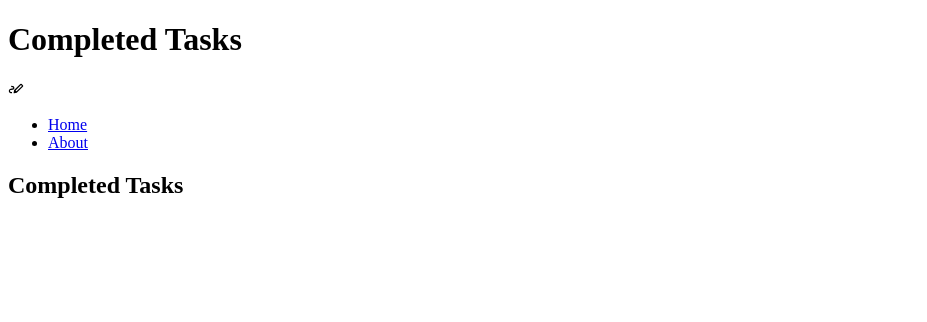
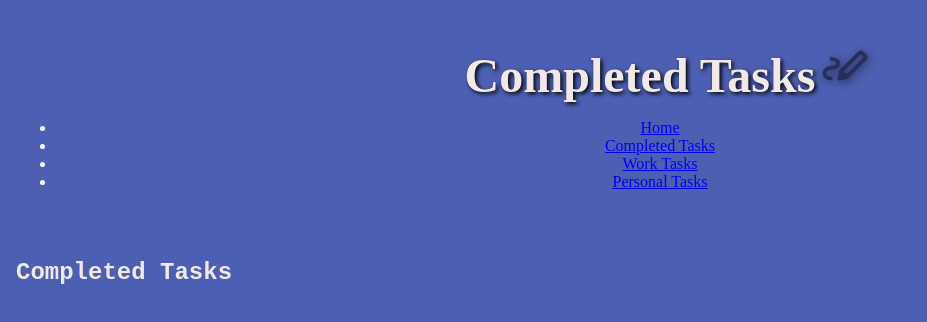
Before and after one commit to Buffaluv07/TodoTEST, a plain HTML site: page Completed/index.html in a window 1280 px wide. Shown: the whole page, without its empty margins (0-927 px from the left). Drawn offline with Linux system fonts and the light colour scheme.

Commit message:
navagation pages up to date so far

```diff
--- a/Completed/index.html
+++ b/Completed/index.html
@@ -13,8 +13,10 @@
         </div>
         <nav>
             <ul>
-                <li><a href="index.html">Home</a></li>
-                <li><a href="about.html">About</a></li>
+                <li><a href="../index.html">Home</a></li>
+                <li><a href="Completed/index.html">Completed Tasks</a></li>
+                <li><a href="Work/index.html">Work Tasks</a></li>
+                <li><a href="Personal/index.html">Personal Tasks</a></li>
             </ul>
         </nav>
     </header>
--- a/Completed/style.css
+++ b/Completed/style.css
@@ -0,0 +1,61 @@
+body {
+    font-family: Merriweather;
+    margin: 0;
+    padding: 0;
+    background-color: #4d5fb2;
+}
+body {
+    font-family:'Courier New', Courier, monospace; /* Set the global font */
+    margin: 0;
+    padding: 0;
+    background-color: #4d5fb2;
+    color: #f1e8e8; /* Default text color */
+}
+
+h2, h3, h4, h5, h6 {
+    font-family: 'Courier New', Courier, monospace; /* Ensure headings use the same font */
+    color: #f1e8e8; /* Consistent heading color */
+}
+
+p, ul, li, span, input, button, textarea {
+    font-family: 'Merriweather', serif; /* Apply the global font to all text elements */
+}
+
+header {
+    background-color: #4d5fb2;
+    color: white;
+    padding: 1rem;
+    text-align: center;
+}
+.header-logo svg {
+    width: 50px;
+    height: 50px;
+    margin-top: -80px;
+    margin-left: 180px;
+    position: absolute;
+    opacity: 0.5;
+    filter: drop-shadow(2px 2px 4px #000000);
+    animation: fade-in 1s ease-in-out;
+}
+
+main {
+    padding: 1rem;
+}
+h1{
+    font-size: 3rem;
+    color: #f1e8e8;
+    text-align: center;
+    margin-bottom: 1rem;
+    font-family: Merriweather;
+    text-shadow: 2px 2px 4px #000000;
+}
+
+section {
+    margin-bottom: 2rem;
+}
+.new-task-selection {
+    display: flex;
+    justify-content: space-between;
+    align-items: center;
+    margin-bottom: 1rem;
+}
--- a/Personal/style.css
+++ b/Personal/style.css
@@ -0,0 +1,61 @@
+body {
+    font-family: Merriweather;
+    margin: 0;
+    padding: 0;
+    background-color: #4d5fb2;
+}
+body {
+    font-family:'Courier New', Courier, monospace; /* Set the global font */
+    margin: 0;
+    padding: 0;
+    background-color: #4d5fb2;
+    color: #f1e8e8; /* Default text color */
+}
+
+h2, h3, h4, h5, h6 {
+    font-family: 'Courier New', Courier, monospace; /* Ensure headings use the same font */
+    color: #f1e8e8; /* Consistent heading color */
+}
+
+p, ul, li, span, input, button, textarea {
+    font-family: 'Merriweather', serif; /* Apply the global font to all text elements */
+}
+
+header {
+    background-color: #4d5fb2;
+    color: white;
+    padding: 1rem;
+    text-align: center;
+}
+.header-logo svg {
+    width: 50px;
+    height: 50px;
+    margin-top: -80px;
+    margin-left: 180px;
+    position: absolute;
+    opacity: 0.5;
+    filter: drop-shadow(2px 2px 4px #000000);
+    animation: fade-in 1s ease-in-out;
+}
+
+main {
+    padding: 1rem;
+}
+h1{
+    font-size: 3rem;
+    color: #f1e8e8;
+    text-align: center;
+    margin-bottom: 1rem;
+    font-family: Merriweather;
+    text-shadow: 2px 2px 4px #000000;
+}
+
+section {
+    margin-bottom: 2rem;
+}
+.new-task-selection {
+    display: flex;
+    justify-content: space-between;
+    align-items: center;
+    margin-bottom: 1rem;
+}
--- a/Work/style.css
+++ b/Work/style.css
@@ -0,0 +1,61 @@
+body {
+    font-family: Merriweather;
+    margin: 0;
+    padding: 0;
+    background-color: #4d5fb2;
+}
+body {
+    font-family:'Courier New', Courier, monospace; /* Set the global font */
+    margin: 0;
+    padding: 0;
+    background-color: #4d5fb2;
+    color: #f1e8e8; /* Default text color */
+}
+
+h2, h3, h4, h5, h6 {
+    font-family: 'Courier New', Courier, monospace; /* Ensure headings use the same font */
+    color: #f1e8e8; /* Consistent heading color */
+}
+
+p, ul, li, span, input, button, textarea {
+    font-family: 'Merriweather', serif; /* Apply the global font to all text elements */
+}
+
+header {
+    background-color: #4d5fb2;
+    color: white;
+    padding: 1rem;
+    text-align: center;
+}
+.header-logo svg {
+    width: 50px;
+    height: 50px;
+    margin-top: -80px;
+    margin-left: 180px;
+    position: absolute;
+    opacity: 0.5;
+    filter: drop-shadow(2px 2px 4px #000000);
+    animation: fade-in 1s ease-in-out;
+}
+
+main {
+    padding: 1rem;
+}
+h1{
+    font-size: 3rem;
+    color: #f1e8e8;
+    text-align: center;
+    margin-bottom: 1rem;
+    font-family: Merriweather;
+    text-shadow: 2px 2px 4px #000000;
+}
+
+section {
+    margin-bottom: 2rem;
+}
+.new-task-selection {
+    display: flex;
+    justify-content: space-between;
+    align-items: center;
+    margin-bottom: 1rem;
+}
--- a/script.js
+++ b/script.js
@@ -63,7 +63,7 @@
         if (isLate) {
             taskItem.classList.add("late-task");
         }
-
+    //didn't know how to do this...//
         taskItem.innerHTML = `
             <span class="task-title">${task.title}</span>
             <span class="task-datetime">${task.date} ${task.time}</span>
```
Also changed, not shown: Personal/index.html (+4 -2 lines), Work/index.html (+4 -2 lines), index.html (line endings or trailing spaces).
